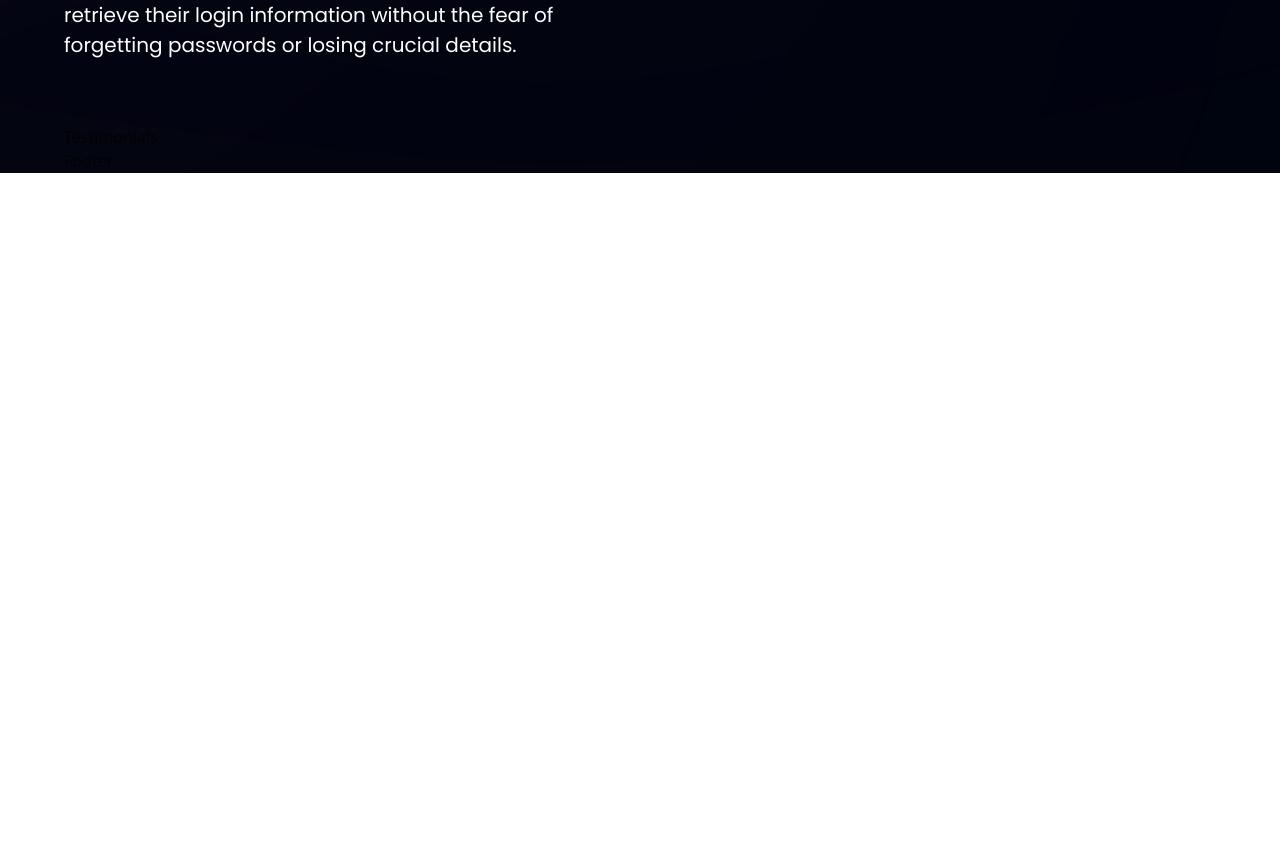
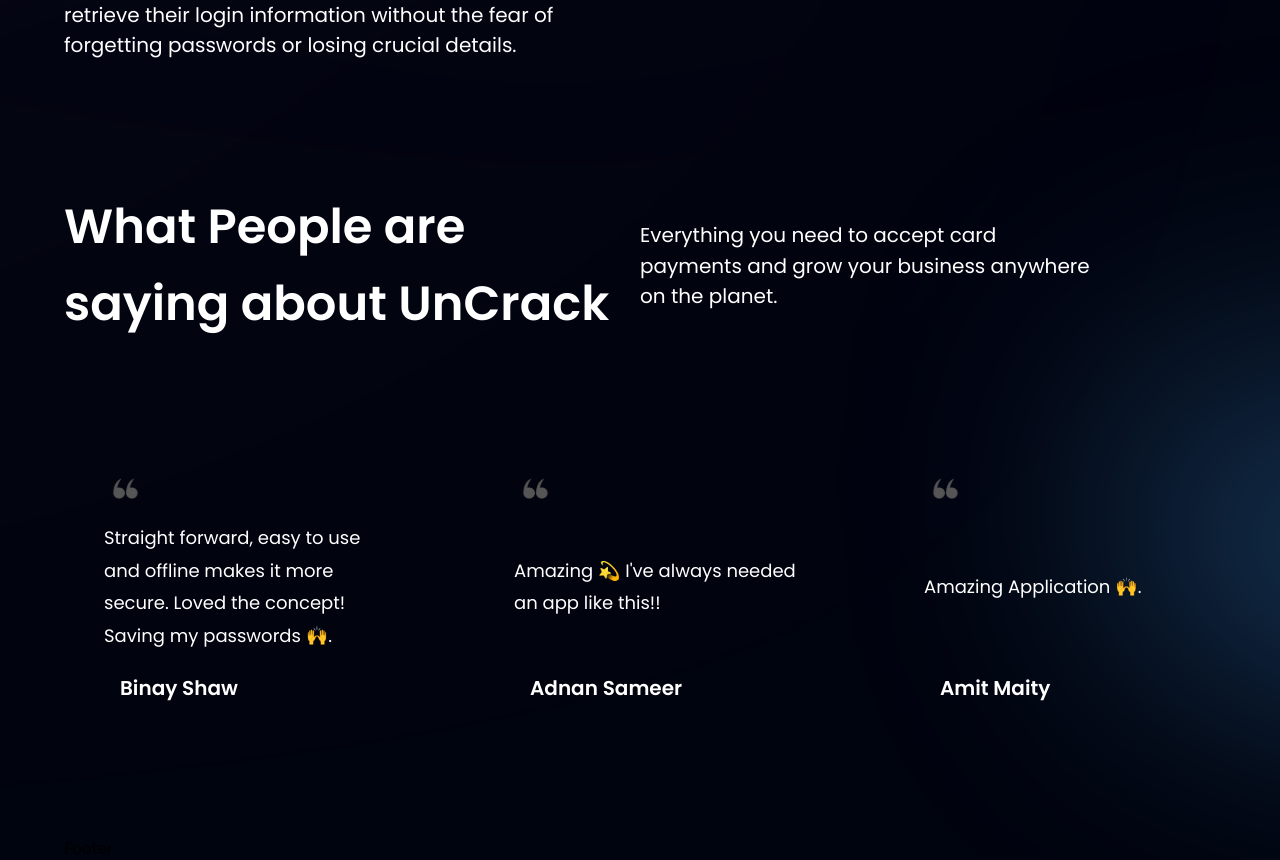
Before and after one commit to aritra-tech/UnCrack-Web, a React (Vite) app: page / in a window 1280 px wide. Shown: the part 1780-2640 px from the top of the page. Before the commit the page ends 1953 px from the top, so only its background shows below. Built offline with nearby package versions, Linux system fonts and the light colour scheme.

Commit message:
Added Testimonials

```diff
--- a/src/assets/index.js
+++ b/src/assets/index.js
@@ -4,6 +4,8 @@
 import google from "./google.svg"
 import star from "./Star.svg"
 import shield from "./Shield.svg"
+import quote from "./quote.svg"
+import scanqr from "./scanqr.svg"
 
 export {
     logo,
@@ -11,5 +13,7 @@
     discount,
     google,
     star,
-    shield
+    shield,
+    quote,
+    scanqr,
 }
--- /dev/null
+++ b/src/components/FeedbackCard.jsx
@@ -0,0 +1,20 @@
+import { quote } from "../assets";
+
+const FeedbackCard = ({content,name}) => (
+    <div className="flex justify-between flex-col px-10 py-12 rounded-[20px]  max-w-[370px] md:mr-10 sm:mr-5 mr-0 my-5 feedback-card">
+    <img src={quote} alt="double_quotes" className="w-[42.6px] h-[27.6px] object-contain" />
+    <p className="font-poppins font-normal text-[18px] leading-[32.4px] text-white my-5">
+      {content}
+    </p>
+
+    <div className="flex flex-row">
+      <div className="flex flex-col ml-4">
+        <h4 className="font-poppins font-semibold text-[20px] leading-[32px] text-white">
+          {name}
+        </h4>
+      </div>
+    </div>
+  </div>
+);
+
+export default FeedbackCard;
--- a/src/components/Testimonials.jsx
+++ b/src/components/Testimonials.jsx
@@ -1,9 +1,29 @@
-import React from 'react'
+import styles from '../style'
+import { feedback } from '../const'
+import FeedbackCard from './FeedbackCard';
 
-const Testimonials = () => {
-  return (
-    <div>Testimonials</div>
-  )
-}
+const Testimonials = () => (
+
+  <section id="clients" className={`${styles.paddingY} ${styles.flexCenter} flex-col relative `}>
+    <div className="absolute z-[0] w-[60%] h-[60%] -right-[50%] rounded-full blue__gradient bottom-40" />
+
+    <div className="w-full flex justify-between items-center md:flex-row flex-col sm:mb-16 mb-6 relative z-[1]">
+      <h2 className={styles.heading2}>
+        What People are <br className="sm:block hidden" /> saying about UnCrack
+      </h2>
+      <div className="w-full md:mt-0 mt-6">
+        <p className={`${styles.paragraph} text-left max-w-[450px]`}>
+          Everything you need to accept card payments and grow your business
+          anywhere on the planet.
+        </p>
+      </div>
+    </div>
+
+    <div className="flex flex-wrap sm:justify-start justify-center w-full feedback-container relative z-[1]">
+      {feedback.map((card) => <FeedbackCard key={card.id} {...card} />)}
+    </div>
+  </section>
+
+);
 
 export default Testimonials
--- a/src/const/index.js
+++ b/src/const/index.js
@@ -34,3 +34,24 @@
       "UnCrack uses advanced encryption techniques to ensure that the data is protected from unauthorized access.",
   },
 ];
+
+export const feedback = [
+  {
+    id: "feedback-1",
+    content:
+      "Straight forward, easy to use and offline makes it more secure. Loved the concept! Saving my passwords 🙌.",
+    name: "Binay Shaw",
+  },
+  {
+    id: "feedback-2",
+    content:
+      "Amazing 💫 I've always needed an app like this!!",
+    name: "Adnan Sameer",
+  },
+  {
+    id: "feedback-3",
+    content:
+      "Amazing Application 🙌.",
+    name: "Amit Maity",
+  },
+];
```
Also changed, not shown: src/assets/quote.svg (added).
